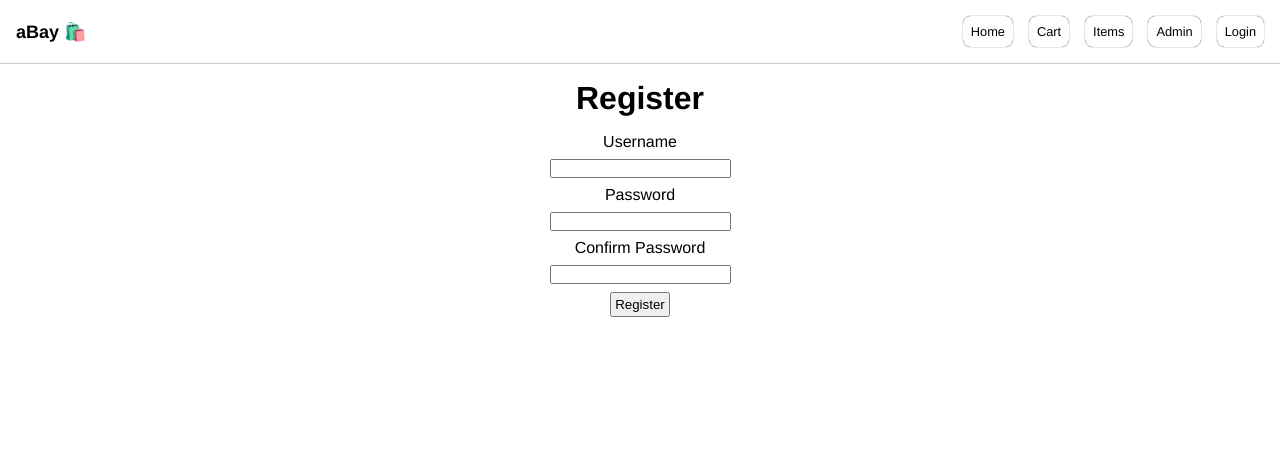
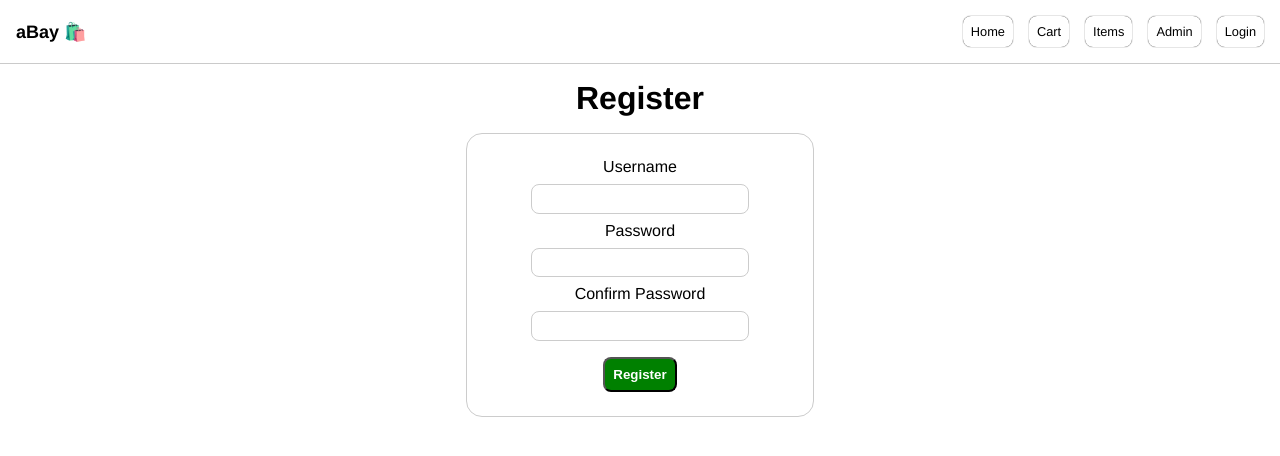
Before and after one commit to maciejbaba/mern-ecommerce, a React (Vite) app: page /register in a window 1280 px wide. Shown: the top 456 px of the page. Built offline with nearby package versions, Linux system fonts and the light colour scheme; no server answers.

Commit message:
change register styling, change styling of the scrollbar, delete global.css - index.css is used as global instead

```diff
--- a/src/css/Register.css
+++ b/src/css/Register.css
@@ -1,12 +1,37 @@
 .register {
-  text-align: center;
-  margin: 1rem auto;
+  display: flex;
+  flex-direction: column;
+  align-items: center;
+  margin: 2rem auto;
+  gap: 1rem;
 }
 
 .register__form {
-  padding: 1rem;
+  padding: 1.5rem 4rem;
   display: flex;
+  align-items: center;
   flex-direction: column;
   gap: 0.5rem;
+  border-radius: 1rem;
   align-items: center;
+  border: 1px solid #ccc;
 }
+
+.register__form input {
+  padding: 0.3rem;
+  border: 1px solid #ccc;
+  border-radius: 0.5rem;
+  font-size: 1rem;
+  outline: none;
+}
+
+/* there is only one button in the register form */
+.register__form button {
+  padding: 0.5rem;
+  border-radius: 0.5rem;
+  cursor: pointer;
+  font-weight: bolder;
+  color: white;
+  margin-top: .5rem;
+  background-color: var(--GREEN);
+}
--- a/src/features/auth/Register.tsx
+++ b/src/features/auth/Register.tsx
@@ -28,7 +28,9 @@ const Register = () => {
   const handlePasswordChange = (e: React.ChangeEvent<HTMLInputElement>) => {
     setPassword(e.currentTarget.value);
   };
-  const handleConfirmPasswordChange = (e: React.ChangeEvent<HTMLInputElement>) => {
+  const handleConfirmPasswordChange = (
+    e: React.ChangeEvent<HTMLInputElement>
+  ) => {
     setConfirmPassword(e.currentTarget.value);
   };
 
@@ -60,9 +62,7 @@ const Register = () => {
           value={confirmPassword}
           onChange={handleConfirmPasswordChange}
         />
-        <MyButton onClick={handleRegister} style={{ padding: ".2rem" }}>
-          Register
-        </MyButton>
+        <MyButton onClick={handleRegister}>Register</MyButton>
       </form>
     </main>
   );
--- a/src/index.css
+++ b/src/index.css
@@ -16,10 +16,28 @@ a {
 }
 
 body {
-  min-height: 100vh;
   font-family: "Franklin Gothic Medium", "Arial Narrow", Arial, sans-serif;
 }
 
 .overflow-hidden {
   overflow: hidden;
 }
+
+
+::-webkit-scrollbar {
+  width: .6rem;
+}
+
+::-webkit-scrollbar-track {
+  background-color: #f1f1f1;
+  border-radius: 1rem;
+}
+
+::-webkit-scrollbar-thumb {
+  background-color: #c5c1c1;
+  border-radius: 1rem;
+}
+
+::-webkit-scrollbar-thumb:hover {
+  background-color: #b0a2a2;
+}
```
Also changed, not shown: src/css/Global.css (deleted).
